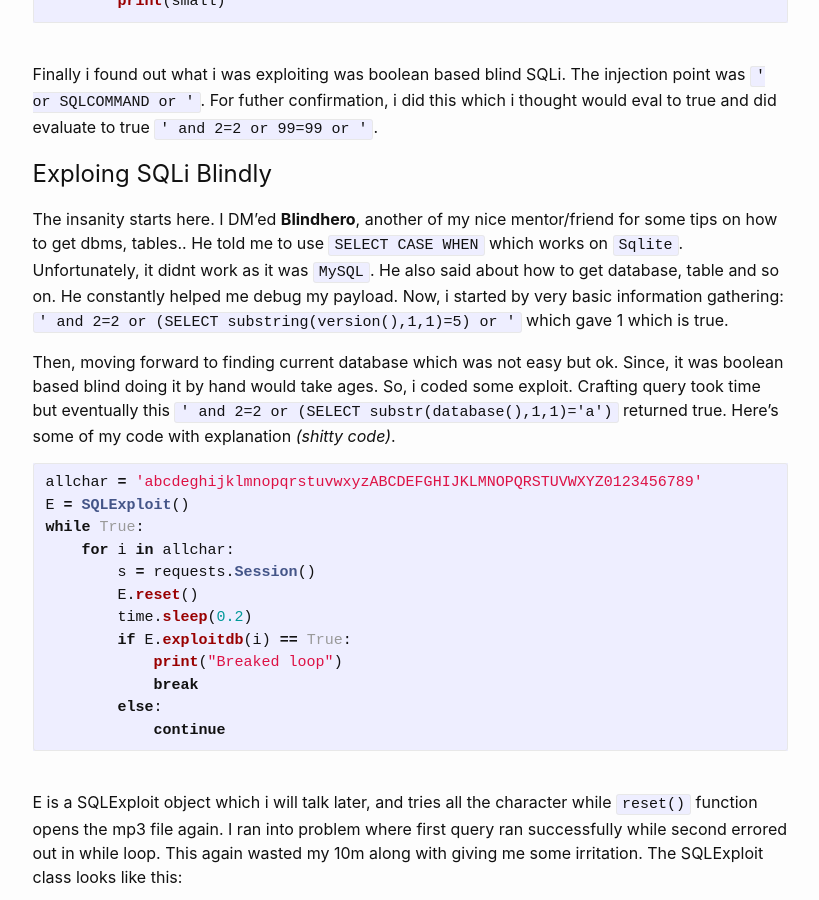
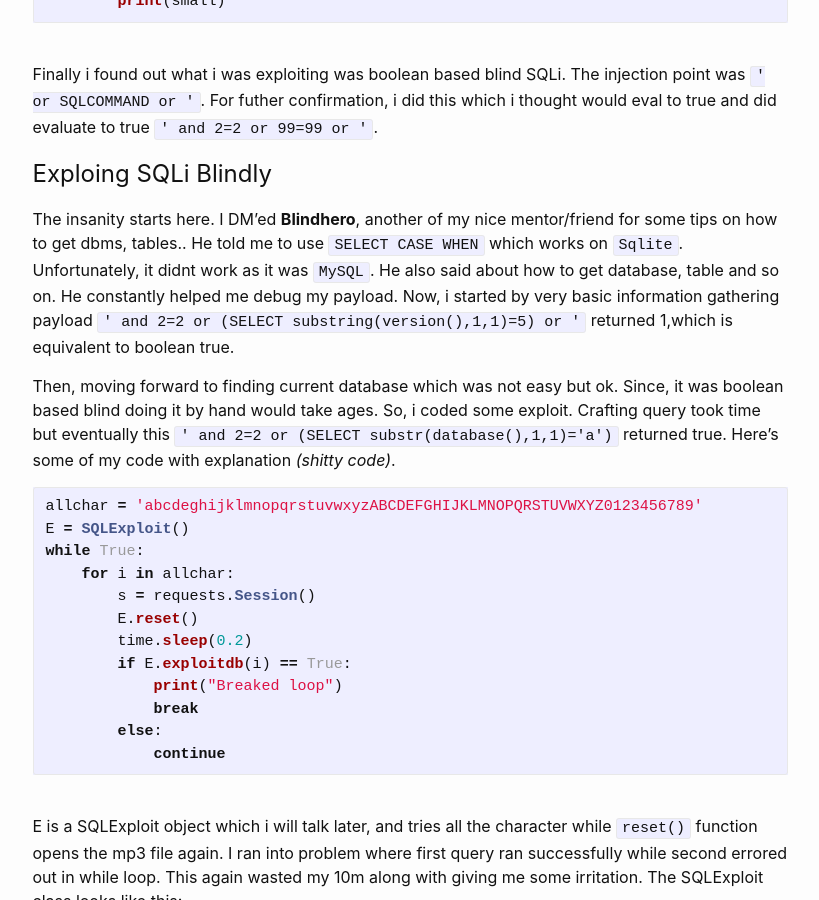
Before and after one commit to machinexa2/machinexa2.github.io, a Jekyll site: the page built from writeups/_posts/2020-09-19-audioedit.markdown, in a window 1280 px wide and 900 px high, scrolled down 2603 px. Shown: the whole window, without its empty margins (230-1049 px from the left). Built offline with Jekyll 4.4.1, drawn with Linux system fonts in a browser that asks for light colours.

Commit message:
12:30:32 PM 09/24/2020

````diff
--- a/writeups/_posts/2020-09-19-audioedit.markdown
+++ b/writeups/_posts/2020-09-19-audioedit.markdown
@@ -54,8 +54,7 @@ while True:
 <br>
 Finally i found out what i was exploiting was boolean based blind SQLi. The injection point was `' or SQLCOMMAND or '`. For futher confirmation, i did this which i thought would eval to true and did evaluate to true `' and 2=2 or 99=99 or '`.
 # Exploing SQLi Blindly
-The insanity starts here. I DM'ed **Blindhero**, another of my nice mentor/friend for some tips on how to get dbms, tables.. He told me to use `SELECT CASE WHEN` which works on `Sqlite`. Unfortunately, it didnt work as it was `MySQL`. He also said about how to get database, table and so on. He constantly helped me debug my payload. Now, i started by very basic information gathering:
-`' and 2=2 or (SELECT substring(version(),1,1)=5) or '`  which gave 1 which is true.
+The insanity starts here. I DM'ed **Blindhero**, another of my nice mentor/friend for some tips on how to get dbms, tables.. He told me to use `SELECT CASE WHEN` which works on `Sqlite`. Unfortunately, it didnt work as it was `MySQL`. He also said about how to get database, table and so on. He constantly helped me debug my payload. Now, i started by very basic information gathering payload `' and 2=2 or (SELECT substring(version(),1,1)=5) or '`  returned 1,which is equivalent to boolean true.
 
 Then, moving forward to finding current database which was not easy but ok. Since, it was boolean based blind doing it by hand would take ages. So, i coded some exploit. Crafting query took time but eventually this `' and 2=2 or (SELECT substr(database(),1,1)='a')` returned true. Here's some of my code with explanation *(shitty code)*.
 ```python
````
